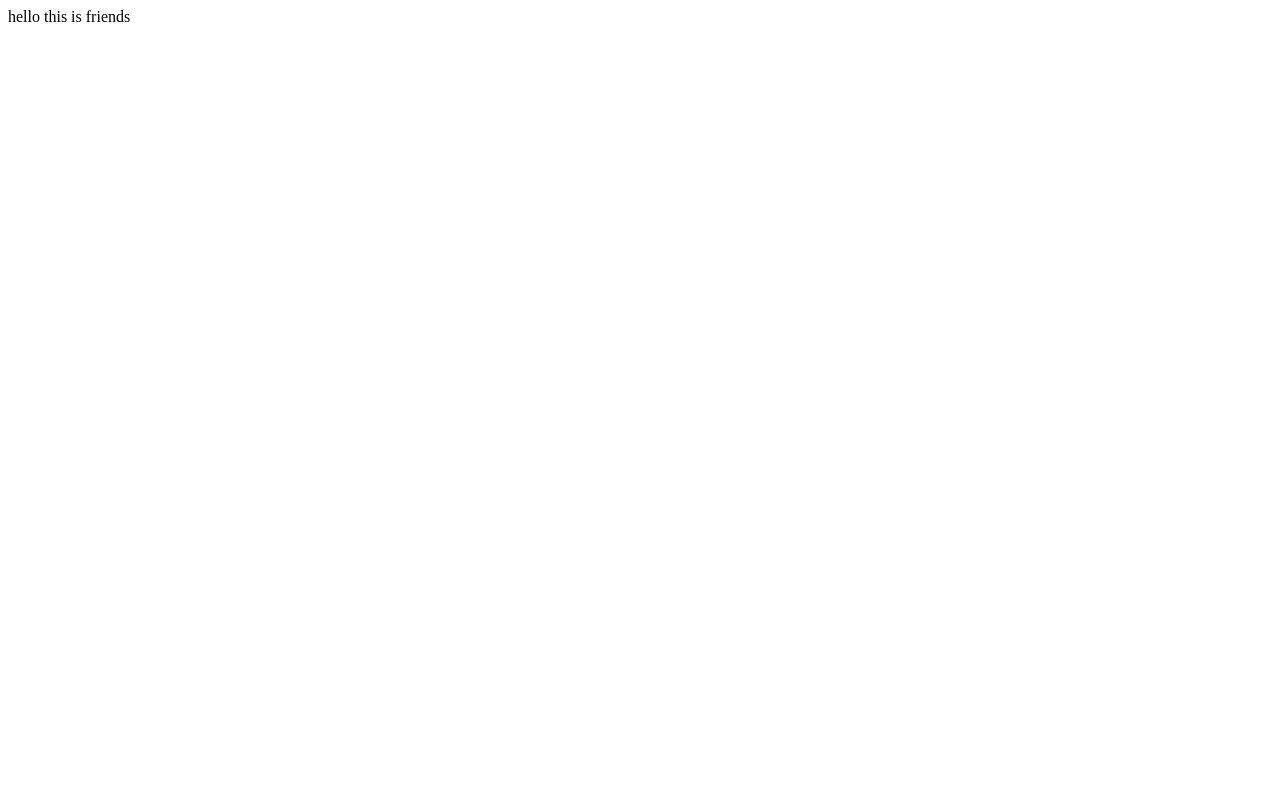
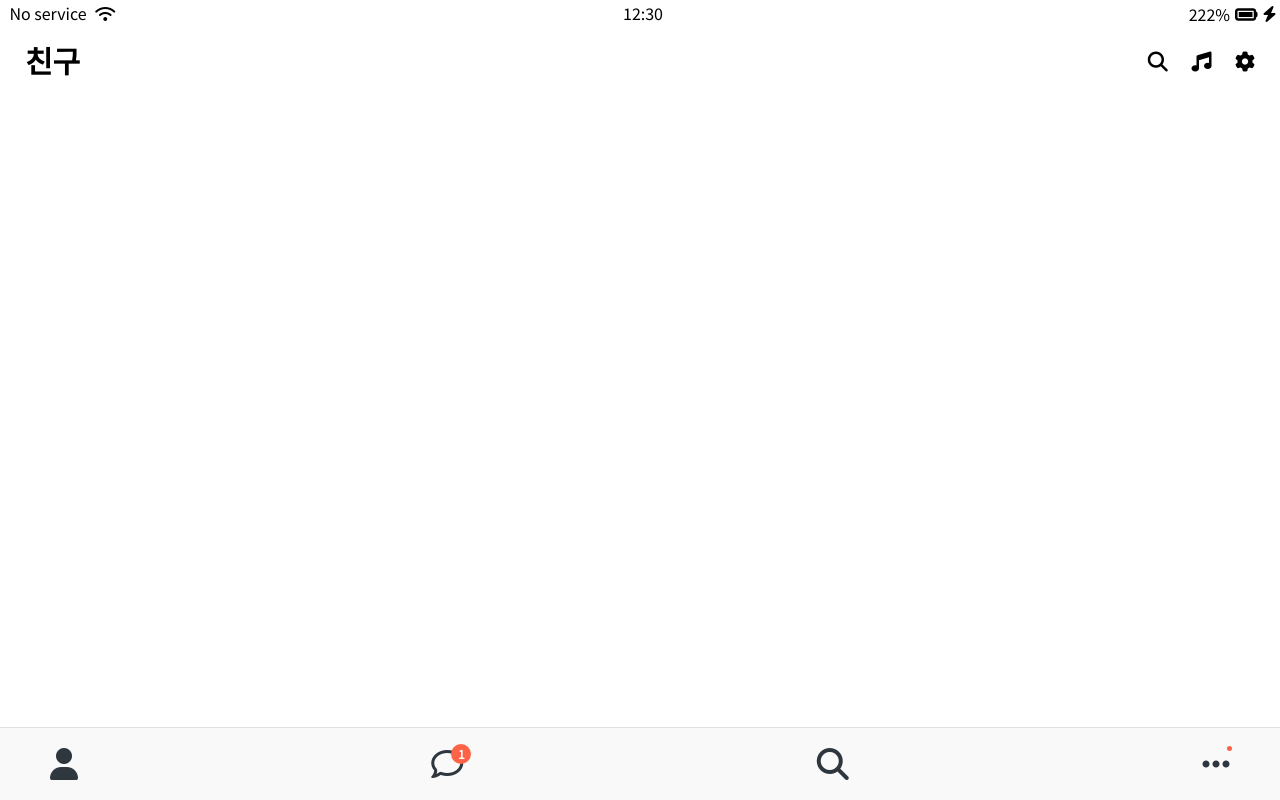
Before and after one commit to snowflake2111/kokoa-clone-2022, a plain HTML site: page friends.html in a window 1280 px wide. Drawn offline with Linux system fonts and the light colour scheme; a web font is replaced by a local one.

Commit message:
make friends.html

```diff
--- /dev/null
+++ b/css/components/nav-bar.css
@@ -0,0 +1,45 @@
+.nav {
+    position: fixed;
+    bottom: 0;
+    width: 100%;
+    padding: 20px 50px;
+    box-sizing: border-box;
+    background-color: #f9f9fa;
+    border-top: 1px solid rgb(0, 0, 0, 0.1);
+}
+
+.nav__list {
+    display: flex;
+    justify-content: space-between;
+}
+
+.nav__link {
+    position: relative;
+    color: #2e363e
+}
+
+.nav__notification {
+    display: flex;
+    position: absolute;
+    justify-content: center;
+    align-items: center;
+    width: 20px;
+    height: 20px;
+    border-radius: 50%;
+    font-weight: 600;
+    left: 20px;
+    bottom: 17px;
+    font-size: 12px;
+    background-color: tomato;
+    color: white;
+}
+
+.nav__announcement {
+    position: absolute;
+    width: 5px;
+    height: 5px;
+    border-radius: 50%;
+    left: 25px;
+    bottom: 30px;
+    background-color: tomato;
+}
--- /dev/null
+++ b/css/components/screen-header.css
@@ -0,0 +1,15 @@
+.screen-header {
+    display: flex;
+    justify-content: space-between;
+    align-items: center;
+    padding: 45px 25px;
+}
+
+.screen-header__title {
+    font-size: 30px;
+    font-weight: 600;
+}
+
+.screen-header__icons span {
+    margin-left: 20px;
+}
--- a/css/components/status-bar.css
+++ b/css/components/status-bar.css
@@ -2,6 +2,8 @@
     display: flex;
     justify-content: center;
     padding: 5px 3px;
+    position: fixed;
+    width: 100%;
 }
 
 .status-bar__column {
--- a/css/reset.css
+++ b/css/reset.css
@@ -50,3 +50,8 @@ table {
 input:focus {
     outline: none;
 }
+
+a {
+	color: inherit;
+	text-decoration: none;
+}
--- a/css/style.css
+++ b/css/style.css
@@ -1,10 +1,13 @@
 @import url('https://fonts.googleapis.com/css2?family=Akshar:wght@300;400&family=Noto+Sans+KR:wght@300;400&family=Roboto+Condensed:wght@300;700&display=swap');
 @import url('https://fonts.googleapis.com/css2?family=Akshar:wght@300;400&family=Roboto+Condensed:wght@300;700&display=swap');
+
 @import url(reset.css);
 @import url(variables.css);
 
 /* Components */
 @import url(components/status-bar.css);
+@import url(components/nav-bar.css);
+@import url(components/screen-header.css);
 
 /* Screens */
 @import url(screens/login.css);
--- a/friends.html
+++ b/friends.html
@@ -1 +1,66 @@
-hello this is friends
+<!DOCTYPE html>
+<html lang="en">
+    <head>
+        <link rel="stylesheet" href="css/style.css">
+        <meta charset="UTF-8">
+        <meta http-equiv="X-UA-Compatible" content="IE=edge">
+        <meta name="viewport" content="width=device-width, initial-scale=1.0">
+        <title>Friends - Kokoa Clone</title>
+    </head>
+    <body>
+        <!-- 스타투스바 -->
+        <div class="status-bar">
+            <div class="status-bar__column">
+                <span>No service</span>
+                <i class="fa-solid fa-wifi"></i>
+            </div>
+            <div class="status-bar__column">
+                <span>12:30</span>
+            </div>
+            <div class="status-bar__column">
+                <span>222%</span>
+                <i class="fa-solid fa-battery-full fa-lg"></i>
+                <i class="fa-solid fa-bolt"></i>
+            </div>
+        </div>
+
+        <header class="screen-header">
+            <h1 class="screen-header__title">친구</h1>
+            <div class="screen-header__icons">
+                <span><i class="fa-solid fa-magnifying-glass fa-lg"></i></span>
+                <span><i class="fa-solid fa-music fa-lg"></i></span>
+                <span><i class="fa-solid fa-gear fa-lg"></i></span>
+            </div>
+        </header>
+
+        <!-- 네비게이션 -->
+        <nav class="nav">
+            <ul class="nav__list">
+                <li class="nav__btn">
+                    <a class="nav__link" href="friends.html"><i class="fas fa-user fa-2x"></i></a>
+                </li>
+                <li class="nav__btn">
+                    <a class="nav__link" href="#">
+                        <span class="nav__notification">1</span>
+                        <i class="fa-regular fa-comment fa-2x"></i>
+                    </a>
+                </li>
+                <li class="nav__btn">
+                    <a class="nav__link" href="#"><i class="fa-solid fa-magnifying-glass fa-2x"></i></a>
+                </li>
+                <li class="nav__btn">
+                    <a class="nav__link" href="#">
+                        <span class="nav__announcement"></span>
+                        <i class="fa-solid fa-ellipsis fa-2x"></i>
+                    </a>
+                </li>
+            </ul>
+        </nav>
+
+        <!-- 스크립트 -->
+        <script
+            src="https://kit.fontawesome.com/7d41e1d30d.js"
+            crossorigin="anonymous"
+        ></script>
+    </body>
+</html>
```
Also changed, not shown: image/03.png (added), image/04.png (added), image/05.png (added), image/06.png (added), image/07.png (added), image/09.png (added).
